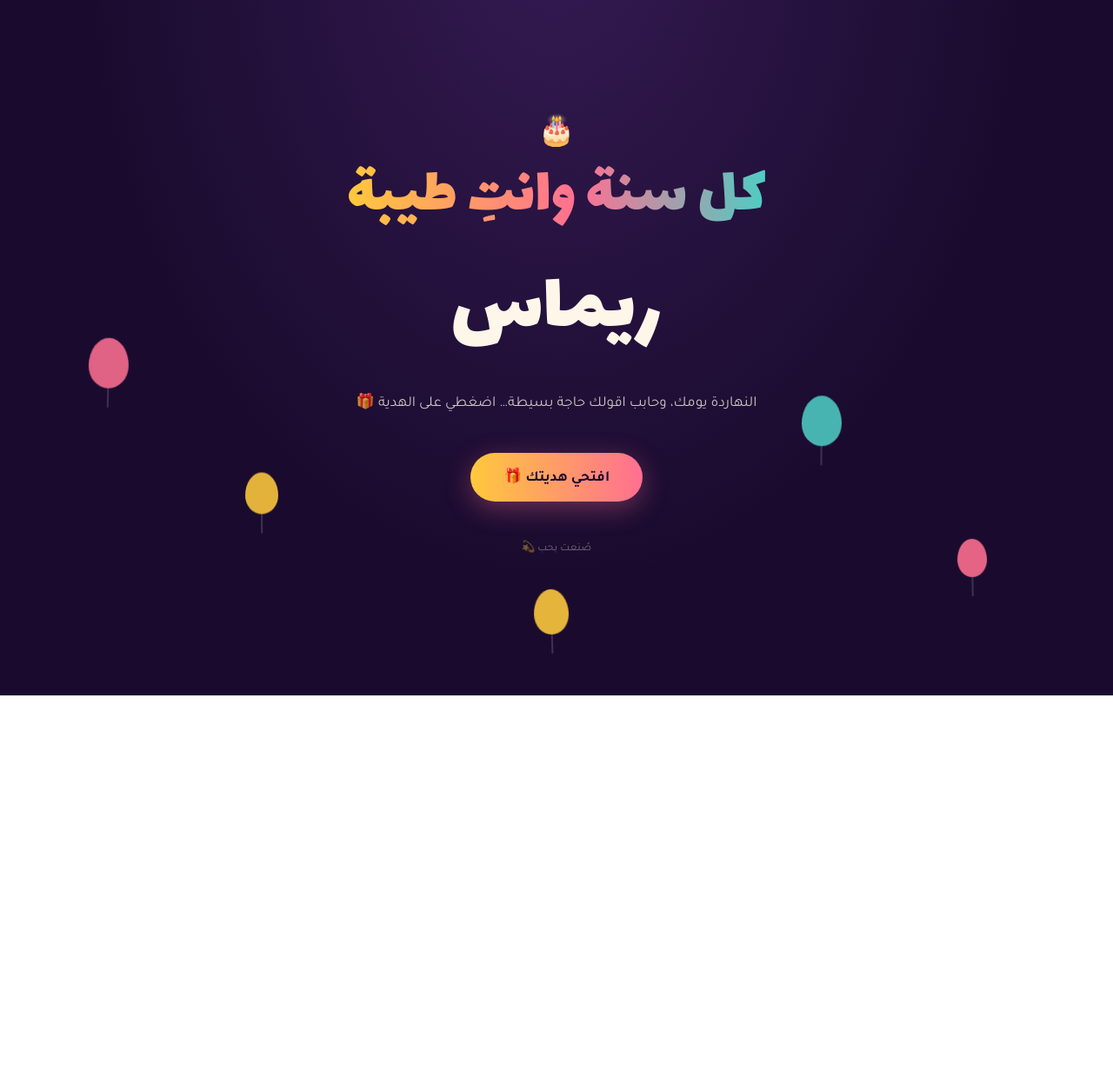
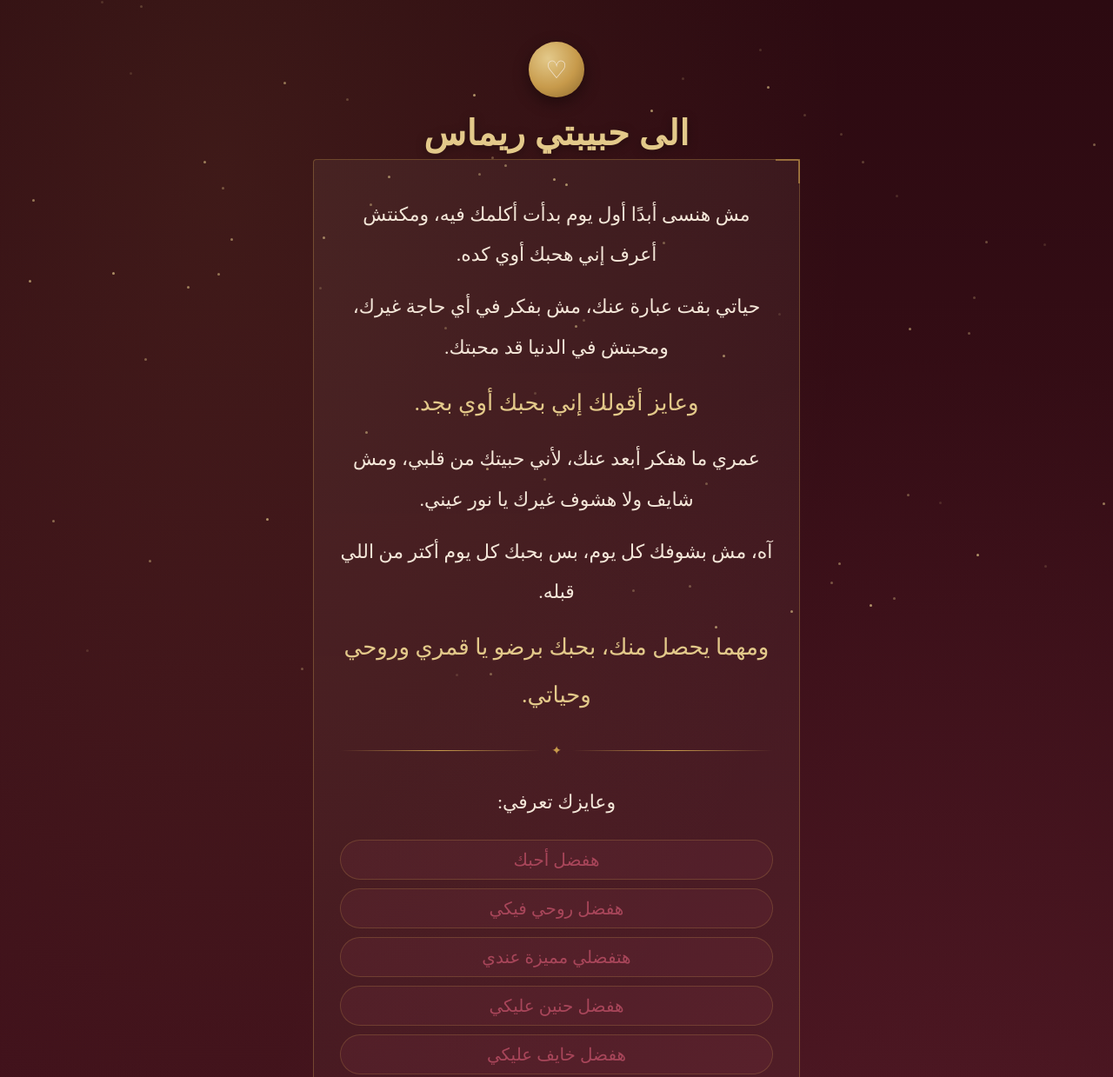
Before and after one commit to webawy/Nero, a plain HTML site: page index.html in a window 1280 px wide. Shown: the top 1239 px of the page at 87% size. Before the commit the page ends 800 px from the top, so only its background shows below. Drawn offline with Linux system fonts and the light colour scheme; a web font is replaced by a local one.

Commit message:
Add files via upload

```diff
--- a/index.html
+++ b/index.html
@@ -3,274 +3,302 @@
 <head>
 <meta charset="UTF-8">
 <meta name="viewport" content="width=device-width, initial-scale=1.0">
-<title>كل سنة وريماس طيبة</title>
+<title>لكِ وحدكِ</title>
 <link rel="preconnect" href="https://fonts.googleapis.com">
-<link href="https://fonts.googleapis.com/css2?family=Lalezar&family=Tajawal:wght@300;400;500;700;900&display=swap" rel="stylesheet">
+<link href="https://fonts.googleapis.com/css2?family=Aref+Ruqaa:wght@400;700&family=Reem+Kufi:wght@400;500;600&display=swap" rel="stylesheet">
 <style>
   :root{
-    --bg-deep: #1a0b2e;
-    --bg-mid: #341a52;
-    --coral: #ff6f91;
-    --gold: #ffc93c;
-    --mint: #4ecdc4;
-    --cream: #fff6ea;
-    --violet-line: rgba(255,255,255,0.12);
+    --wine-deep:#3a0f18;
+    --wine:#5c1a28;
+    --ivory:#f3e6d8;
+    --gold:#c79a4b;
+    --gold-soft:#e3c98a;
+    --rose:#a8465a;
+    --ink:#2a0d13;
   }
 
-  *{ box-sizing: border-box; }
+  *{box-sizing:border-box;margin:0;padding:0;}
 
-  html, body{
-    margin:0; padding:0; height:100%;
-    background: radial-gradient(ellipse at 50% -10%, var(--bg-mid) 0%, var(--bg-deep) 60%);
-    font-family: 'Tajawal', sans-serif;
-    color: var(--cream);
-    overflow-x: hidden;
+  html,body{
+    background:var(--wine-deep);
+    min-height:100vh;
+    font-family:'Reem Kufi', sans-serif;
+    color:var(--ivory);
+    overflow-x:hidden;
   }
 
-  .stage{
-    position: relative;
-    min-height: 100vh;
-    display: flex;
-    flex-direction: column;
-    align-items: center;
-    justify-content: center;
-    padding: 48px 20px 80px;
-    text-align: center;
+  body{
+    display:flex;
+    flex-direction:column;
+    align-items:center;
+    padding:48px 16px 80px;
+    background:
+      radial-gradient(ellipse at 20% 10%, rgba(199,154,75,0.10), transparent 50%),
+      radial-gradient(ellipse at 85% 90%, rgba(168,70,90,0.18), transparent 55%),
+      linear-gradient(180deg, #2c0a11 0%, #3a0f18 40%, #4a1420 100%);
   }
 
-  /* rising balloons — one orchestrated load-in moment */
-  .balloon{
-    position: absolute;
-    bottom: -140px;
-    width: 46px;
-    height: 58px;
-    border-radius: 50% 50% 50% 50% / 55% 55% 45% 45%;
-    opacity: 0;
-    animation: rise 7s ease-in forwards;
+  /* ---- decorative stars ---- */
+  .stars{
+    position:fixed;
+    inset:0;
+    pointer-events:none;
+    z-index:0;
   }
-  .balloon::after{
-    content:"";
+  .star{
     position:absolute;
-    bottom:-22px; left:50%;
-    width:1px; height:22px;
-    background: rgba(255,255,255,0.35);
-    transform: translateX(-50%);
+    width:3px;height:3px;
+    background:var(--gold-soft);
+    border-radius:50%;
+    opacity:0.35;
+    animation:twinkle 4s ease-in-out infinite;
   }
-  .b1{ left:8%;  background: var(--coral); animation-delay: .2s; }
-  .b2{ left:22%; background: var(--gold);  animation-delay: 1.1s; width:38px; height:48px;}
-  .b3{ left:72%; background: var(--mint);  animation-delay: .6s; }
-  .b4{ left:86%; background: var(--coral); animation-delay: 1.6s; width:34px; height:44px;}
-  .b5{ left:48%; background: var(--gold);  animation-delay: 2.1s; width:40px; height:52px;}
-
-  @keyframes rise{
-    0%{ transform: translateY(0) rotate(-4deg); opacity:0; }
-    8%{ opacity:0.9; }
-    85%{ opacity:0.85; }
-    100%{ transform: translateY(-115vh) rotate(6deg); opacity:0; }
+  @keyframes twinkle{
+    0%,100%{opacity:0.15;}
+    50%{opacity:0.7;}
   }
 
-  .eyebrow-emoji{
-    font-size: 34px;
-    margin-bottom: 6px;
-    opacity: 0;
-    animation: fadeIn .8s ease-out .3s forwards;
+  .frame{
+    position:relative;
+    z-index:1;
+    width:100%;
+    max-width:560px;
+  }
+
+  .seal-row{
+    display:flex;
+    justify-content:center;
+    margin-bottom:18px;
+  }
+  .seal{
+    width:64px;height:64px;
+    border-radius:50%;
+    background:radial-gradient(circle at 35% 30%, var(--gold-soft), var(--gold) 55%, #8a672c 100%);
+    display:flex;align-items:center;justify-content:center;
+    font-size:28px;
+    box-shadow:0 6px 18px rgba(0,0,0,0.4);
   }
 
   h1{
-    font-family: 'Lalezar', sans-serif;
-    font-weight: 400;
-    font-size: clamp(38px, 9vw, 76px);
-    line-height: 1.15;
-    margin: 0 0 6px;
-    background: linear-gradient(90deg, var(--gold), var(--coral) 55%, var(--mint));
-    -webkit-background-clip: text;
-    background-clip: text;
-    color: transparent;
-    opacity: 0;
-    animation: fadeUp .9s ease-out .5s forwards;
+    font-family:'Aref Ruqaa', serif;
+    text-align:center;
+    font-size:clamp(28px,6vw,40px);
+    font-weight:700;
+    color:var(--gold-soft);
+    letter-spacing:0.5px;
+    margin-bottom:6px;
+    text-shadow:0 2px 12px rgba(0,0,0,0.35);
   }
 
-  .name{
-    font-family: 'Lalezar', sans-serif;
-    font-size: clamp(48px, 12vw, 96px);
-    color: var(--cream);
-    margin: 4px 0 18px;
-    opacity: 0;
-    animation: fadeUp .9s ease-out .75s forwards;
+  .subtitle{
+    text-align:center;
+    font-size:14px;
+    color:var(--rose);
+    opacity:0.9;
+    margin-bottom:36px;
+    letter-spacing:0.3px;
   }
 
-  .sub{
-    max-width: 480px;
-    font-size: 17px;
-    line-height: 1.9;
-    color: rgba(255,246,234,0.78);
-    margin: 0 auto 40px;
-    opacity: 0;
-    animation: fadeUp .9s ease-out 1s forwards;
+  .letter{
+    background:linear-gradient(180deg, rgba(243,230,216,0.06), rgba(243,230,216,0.02));
+    border:1px solid rgba(199,154,75,0.35);
+    border-radius:4px;
+    padding:40px 30px;
+    position:relative;
   }
+  .letter::before,
+  .letter::after{
+    content:"";
+    position:absolute;
+    width:26px;height:26px;
+    border:2px solid var(--gold);
+    opacity:0.6;
+  }
+  .letter::before{top:-1px;right:-1px;border-left:none;border-bottom:none;}
+  .letter::after{bottom:-1px;left:-1px;border-right:none;border-top:none;}
 
-  @keyframes fadeUp{ from{opacity:0; transform: translateY(14px);} to{opacity:1; transform: translateY(0);} }
-  @keyframes fadeIn{ from{opacity:0;} to{opacity:1;} }
+  .line{
+    font-family:'Aref Ruqaa', serif;
+    font-size:clamp(18px,4vw,22px);
+    line-height:2.1;
+    color:var(--ivory);
+    text-align:center;
+    opacity:0;
+    transform:translateY(10px);
+    filter:blur(3px);
+    transition:opacity 1.1s ease, transform 1.1s ease, filter 1.1s ease;
+  }
+  .line.show{
+    opacity:1;
+    transform:translateY(0);
+    filter:blur(0);
+  }
+  .line + .line{ margin-top:14px; }
 
-  /* gift button */
-  .gift-btn{
-    position: relative;
-    font-family: 'Tajawal', sans-serif;
-    font-weight: 700;
-    font-size: 17px;
-    color: var(--bg-deep);
-    background: linear-gradient(90deg, var(--gold), var(--coral));
-    border: none;
-    padding: 16px 38px;
-    border-radius: 999px;
-    cursor: pointer;
-    box-shadow: 0 8px 30px rgba(255,111,145,0.35);
-    opacity: 0;
-    animation: fadeUp .9s ease-out 1.3s forwards;
-    transition: transform .25s ease, box-shadow .25s ease;
-  }
-  .gift-btn:hover{ transform: translateY(-3px); box-shadow: 0 12px 34px rgba(255,111,145,0.45); }
-  .gift-btn:active{ transform: translateY(0); }
-  .gift-btn:focus-visible{ outline: 3px solid var(--mint); outline-offset: 3px; }
-  .gift-btn.hidden{ display:none; }
-
-  /* message card */
-  .card{
-    max-width: 480px;
-    width: 100%;
-    margin-top: 8px;
-    background: linear-gradient(160deg, rgba(255,255,255,0.07), rgba(255,255,255,0.02));
-    border: 1px solid var(--violet-line);
-    border-radius: 22px;
-    padding: 36px 30px 30px;
-    backdrop-filter: blur(6px);
-    display: none;
-  }
-  .card.show{
-    display: block;
-    animation: cardIn .6s cubic-bezier(.2,.8,.3,1.1) forwards;
-  }
-  @keyframes cardIn{
-    from{ opacity:0; transform: scale(.92) translateY(10px); }
-    to{ opacity:1; transform: scale(1) translateY(0); }
-  }
-
-  .card .heart{ font-size: 26px; margin-bottom: 12px; display:block; }
-
-  .card p{
-    font-size: 18px;
-    line-height: 2.1;
-    margin: 0 0 20px;
-    color: var(--cream);
-  }
-
-  .signature{
-    font-family: 'Lalezar', sans-serif;
-    font-size: 26px;
-    letter-spacing: 1px;
-    background: linear-gradient(90deg, var(--mint), var(--gold));
-    -webkit-background-clip: text;
-    background-clip: text;
-    color: transparent;
-    margin: 0;
+  .line.big{
+    font-size:clamp(21px,5vw,26px);
+    color:var(--gold-soft);
   }
 
   .divider{
-    width: 46px; height: 3px; border-radius: 3px;
-    background: linear-gradient(90deg, var(--coral), var(--gold));
-    margin: 0 auto 20px;
+    width:100%;
+    display:flex;
+    align-items:center;
+    gap:12px;
+    margin:26px 0;
+    opacity:0;
+    transition:opacity 1.2s ease;
+  }
+  .divider.show{opacity:1;}
+  .divider .line-rule{flex:1;height:1px;background:linear-gradient(90deg, transparent, var(--gold), transparent);}
+  .divider .mark{color:var(--gold); font-size:14px;}
+
+  .list-wrap{
+    display:flex;
+    flex-direction:column;
+    gap:10px;
+    margin:20px 0;
+  }
+  .list-item{
+    font-family:'Aref Ruqaa', serif;
+    font-size:clamp(17px,4vw,20px);
+    text-align:center;
+    color:var(--rose);
+    background:rgba(168,70,90,0.10);
+    border:1px solid rgba(199,154,75,0.25);
+    border-radius:30px;
+    padding:10px 18px;
+    opacity:0;
+    transform:scale(0.9);
+    transition:opacity 0.7s ease, transform 0.7s ease;
+  }
+  .list-item.show{opacity:1; transform:scale(1);}
+
+  .signature{
+    text-align:center;
+    margin-top:34px;
+    opacity:0;
+    transition:opacity 1.4s ease;
+  }
+  .signature.show{opacity:1;}
+  .signature .heart{
+    font-size:26px;
+    display:block;
+    margin-bottom:8px;
+    animation:beat 1.8s ease-in-out infinite;
+  }
+  @keyframes beat{
+    0%,100%{transform:scale(1);}
+    50%{transform:scale(1.15);}
+  }
+  .signature .sig-text{
+    font-family:'Aref Ruqaa', serif;
+    color:var(--gold-soft);
+    font-size:16px;
+    letter-spacing:0.5px;
   }
 
-  /* confetti burst */
-  .confetti{
-    position: fixed;
-    top: -10px;
-    width: 8px; height: 14px;
-    opacity: 0;
-    pointer-events: none;
+  .replay{
+    display:block;
+    margin:44px auto 0;
+    background:transparent;
+    border:1px solid var(--gold);
+    color:var(--gold-soft);
+    font-family:'Reem Kufi', sans-serif;
+    font-size:14px;
+    padding:10px 26px;
+    border-radius:30px;
+    cursor:pointer;
+    transition:background 0.3s ease, color 0.3s ease;
   }
-
-  footer{
-    margin-top: 44px;
-    font-size: 12.5px;
-    color: rgba(255,246,234,0.4);
-    opacity:0;
-    animation: fadeIn 1s ease-out 1.5s forwards;
+  .replay:hover{
+    background:var(--gold);
+    color:var(--ink);
   }
 
   @media (prefers-reduced-motion: reduce){
-    *{ animation-duration: .01ms !important; animation-iteration-count: 1 !important; }
+    .line, .divider, .list-item, .signature{
+      transition:none !important;
+      animation:none !important;
+    }
   }
 </style>
 </head>
 <body>
 
-<div class="stage" id="stage">
-  <div class="balloon b1"></div>
-  <div class="balloon b2"></div>
-  <div class="balloon b3"></div>
-  <div class="balloon b4"></div>
-  <div class="balloon b5"></div>
+<div class="stars" id="stars"></div>
 
-  <div class="eyebrow-emoji">🎂</div>
-  <h1>كل سنة وانتِ طيبة</h1>
-  <div class="name">ريماس</div>
-  <p class="sub">النهاردة يومك، وحابب اقولك حاجة بسيطة… اضغطي على الهدية 🎁</p>
+<div class="frame">
+  <div class="seal-row"><div class="seal">♡</div></div>
+  <h1>الى حبيبتي ريماس</h1>
 
-  <button class="gift-btn" id="giftBtn">افتحي هديتك 🎁</button>
+  <div class="letter" id="letter">
+    <p class="line" data-d="0">مش هنسى أبدًا أول يوم بدأت أكلمك فيه، ومكنتش أعرف إني هحبك أوي كده.</p>
+    <p class="line" data-d="200">حياتي بقت عبارة عنك، مش بفكر في أي حاجة غيرك، ومحبتش في الدنيا قد محبتك.</p>
+    <p class="line big" data-d="400">وعايز أقولك إني بحبك أوي بجد.</p>
+    <p class="line" data-d="600">عمري ما هفكر أبعد عنك، لأني حبيتك من قلبي، ومش شايف ولا هشوف غيرك يا نور عيني.</p>
+    <p class="line" data-d="800">آه، مش بشوفك كل يوم، بس بحبك كل يوم أكتر من اللي قبله.</p>
+    <p class="line big" data-d="1000">ومهما يحصل منك، بحبك برضو يا قمري وروحي وحياتي.</p>
 
-  <div class="card" id="card">
-    <span class="heart">💛</span>
-    <div class="divider"></div>
-    <p>
-      كل سنة وانتِ بخير يا ريماس، وربنا يخليكِ ويسعدك دايمًا.<br><br>
-      وجودك دخل على قلبي فرحة كنت محتاجها، وحسيت إني لقيت تعويض حلو عن كل اللي فات.<br>
-      يومك ده يستاهل كل حاجة حلوة، زي ما انتِ حلوة. 🌸
-    </p>
-    <p class="signature">Z!XO</p>
+    <div class="divider" data-d="1150"><span class="line-rule"></span><span class="mark">✦</span><span class="line-rule"></span></div>
+
+    <p class="line" data-d="1250">وعايزك تعرفي:</p>
+
+    <div class="list-wrap">
+      <div class="list-item" data-d="1450">هفضل أحبك</div>
+      <div class="list-item" data-d="1600">هفضل روحي فيكي</div>
+      <div class="list-item" data-d="1750">هتفضلي مميزة عندي</div>
+      <div class="list-item" data-d="1900">هفضل حنين عليكي</div>
+      <div class="list-item" data-d="2050">هفضل خايف عليكي</div>
+    </div>
+
+    <div class="divider" data-d="2250"><span class="line-rule"></span><span class="mark">✦</span><span class="line-rule"></span></div>
+
+    <p class="line" data-d="2350">ولما بقولك بحبك، مش بفكرها كل شوية وخلاص، أنا بعد كل مرة بحبك أكتر.</p>
+    <p class="line" data-d="2550">وانتي أكتر حد قلبي بيفرح وهو معاه.</p>
+    <p class="line big" data-d="2750">بحبك يا عيوني.</p>
+    <p class="line" data-d="2950">لدرجة إني بقيت حاسس إن كلمة "بحبك" نفسها بقت حاجة صغيرة قدام حجم الحب اللي ليكي في قلبي.</p>
+
+    <div class="signature" data-d="3250">
+      <span class="heart">♡</span>
+      <span class="sig-text">من قلب ما هيتغير</span>
+      <span class="sig-text" style="display:block; margin-top:10px; font-size:18px;">من زياد💓</span>
+    </div>
   </div>
 
-  <footer>صُنعت بحب 💫</footer>
+  <button class="replay" id="replayBtn">أعد القراءة من البداية</button>
 </div>
 
 <script>
-  const btn = document.getElementById('giftBtn');
-  const card = document.getElementById('card');
-
-  function burstConfetti(){
-    const colors = ['#ff6f91', '#ffc93c', '#4ecdc4', '#fff6ea'];
-    const count = 60;
+  function scatterStars(){
+    const wrap = document.getElementById('stars');
+    wrap.innerHTML = '';
+    const count = window.innerWidth < 500 ? 40 : 70;
     for(let i=0;i<count;i++){
-      const el = document.createElement('div');
-      el.className = 'confetti';
-      el.style.left = Math.random()*100 + 'vw';
-      el.style.background = colors[Math.floor(Math.random()*colors.length)];
-      el.style.borderRadius = Math.random() > .5 ? '50%' : '2px';
-      const duration = 2.2 + Math.random()*1.6;
-      const delay = Math.random()*0.4;
-      const rotate = Math.random()*360;
-      el.style.transform = `rotate(${rotate}deg)`;
-      el.style.animation = `confettiFall ${duration}s ease-in ${delay}s forwards`;
-      document.body.appendChild(el);
-      setTimeout(()=> el.remove(), (duration+delay)*1000 + 200);
+      const s = document.createElement('div');
+      s.className = 'star';
+      s.style.left = Math.random()*100 + '%';
+      s.style.top = Math.random()*100 + '%';
+      s.style.animationDelay = (Math.random()*4) + 's';
+      wrap.appendChild(s);
     }
   }
+  scatterStars();
 
-  const styleSheet = document.createElement('style');
-  styleSheet.textContent = `
-    @keyframes confettiFall{
-      0%{ opacity:0; transform: translateY(0) rotate(0deg); }
-      10%{ opacity:1; }
-      100%{ opacity:0.9; transform: translateY(100vh) rotate(340deg); }
-    }
-  `;
-  document.head.appendChild(styleSheet);
+  function playSequence(){
+    const els = document.querySelectorAll('.letter [data-d]');
+    els.forEach(el => el.classList.remove('show'));
+    els.forEach(el => {
+      const delay = parseInt(el.getAttribute('data-d'), 10);
+      setTimeout(() => el.classList.add('show'), delay);
+    });
+  }
 
-  btn.addEventListener('click', () => {
-    burstConfetti();
-    card.classList.add('show');
-    btn.classList.add('hidden');
-    card.scrollIntoView({behavior:'smooth', block:'center'});
+  playSequence();
+
+  document.getElementById('replayBtn').addEventListener('click', () => {
+    playSequence();
+    document.getElementById('letter').scrollIntoView({behavior:'smooth', block:'start'});
   });
 </script>
 
```
